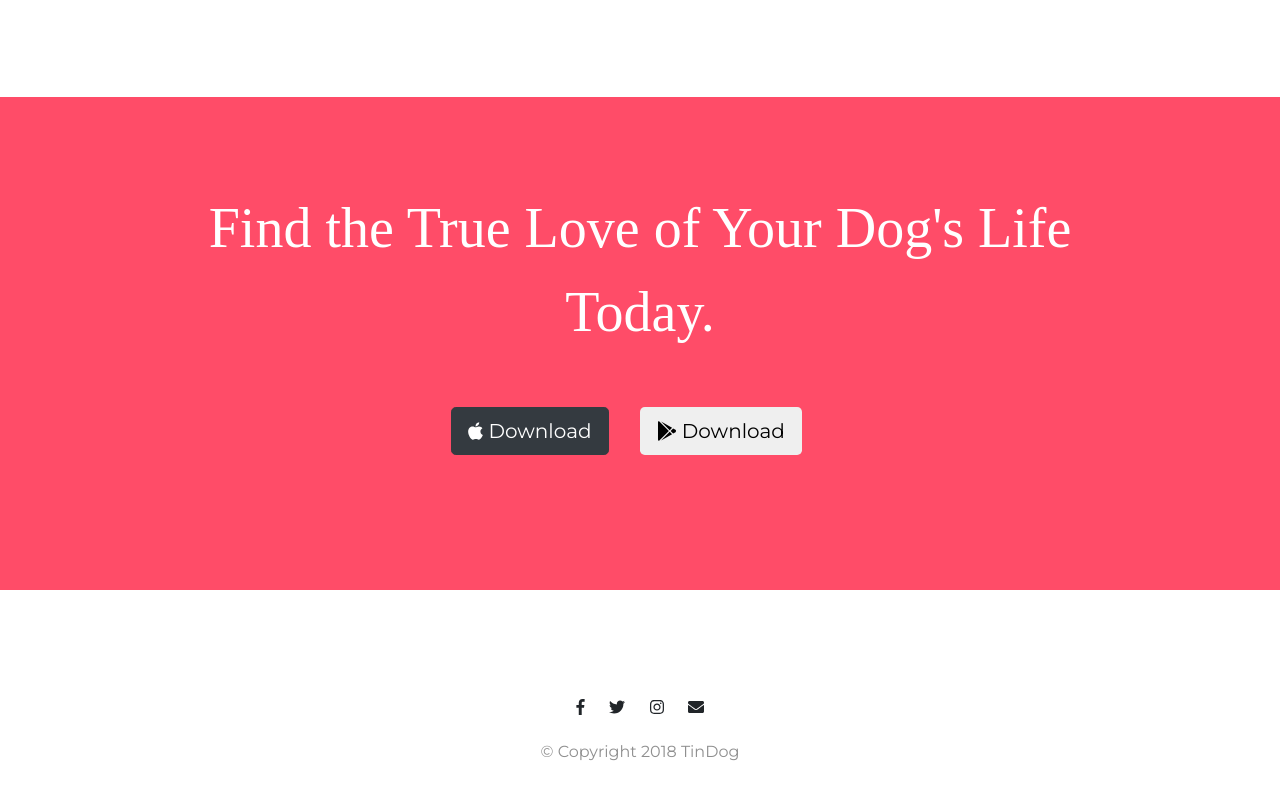
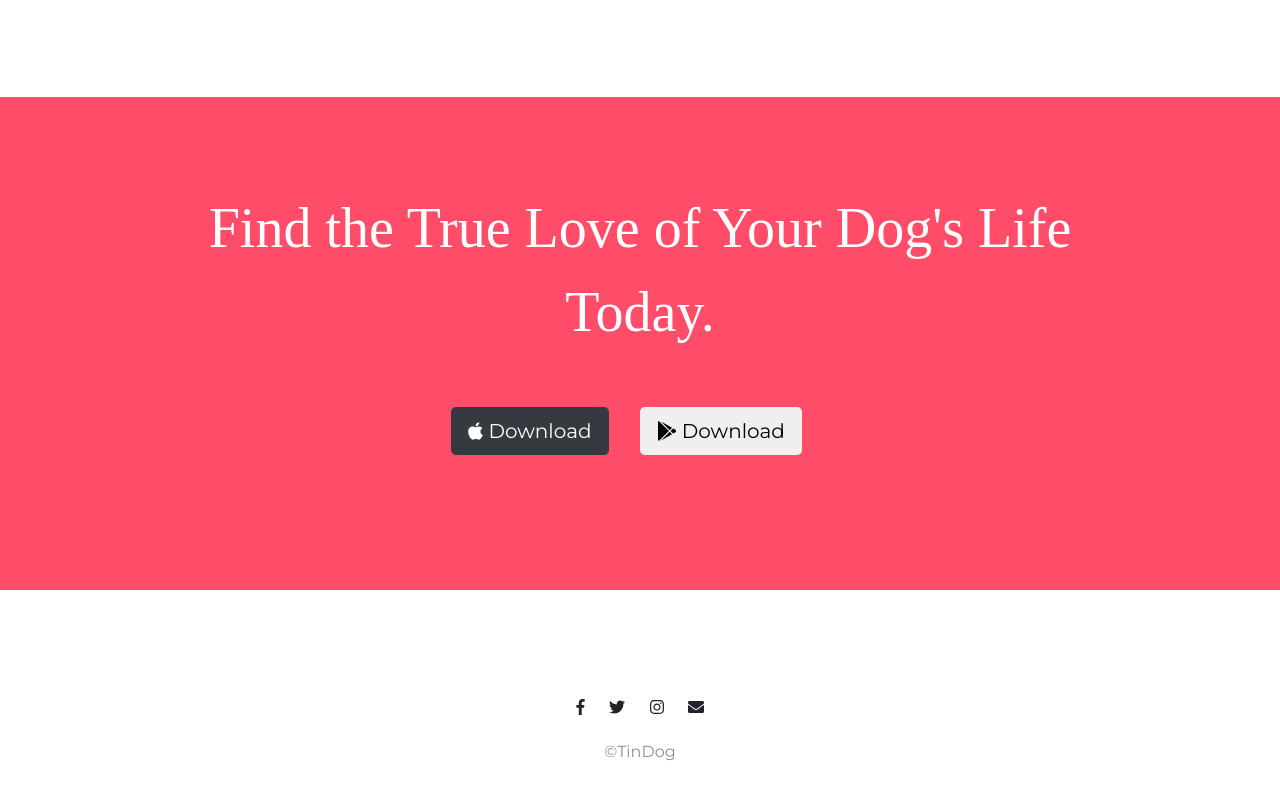
Before and after one commit to DixithaReddy/tin-dog, a plain HTML site: page index.html in a window 1280 px wide. Shown: the part 2401-3201 px from the top of the page. Drawn offline with nearby package versions, Linux system fonts and the light colour scheme.

Commit message:
Update index.html

```diff
--- a/index.html
+++ b/index.html
@@ -230,7 +230,7 @@
       <i class="social-icon fab fa-twitter"></i>
       <i class="social-icon fab fa-instagram"></i>
       <i class="social-icon fas fa-envelope"></i>
-      <p>© Copyright 2018 TinDog</p>
+      <p>©TinDog</p>
     </div>
   </footer>
 
```
